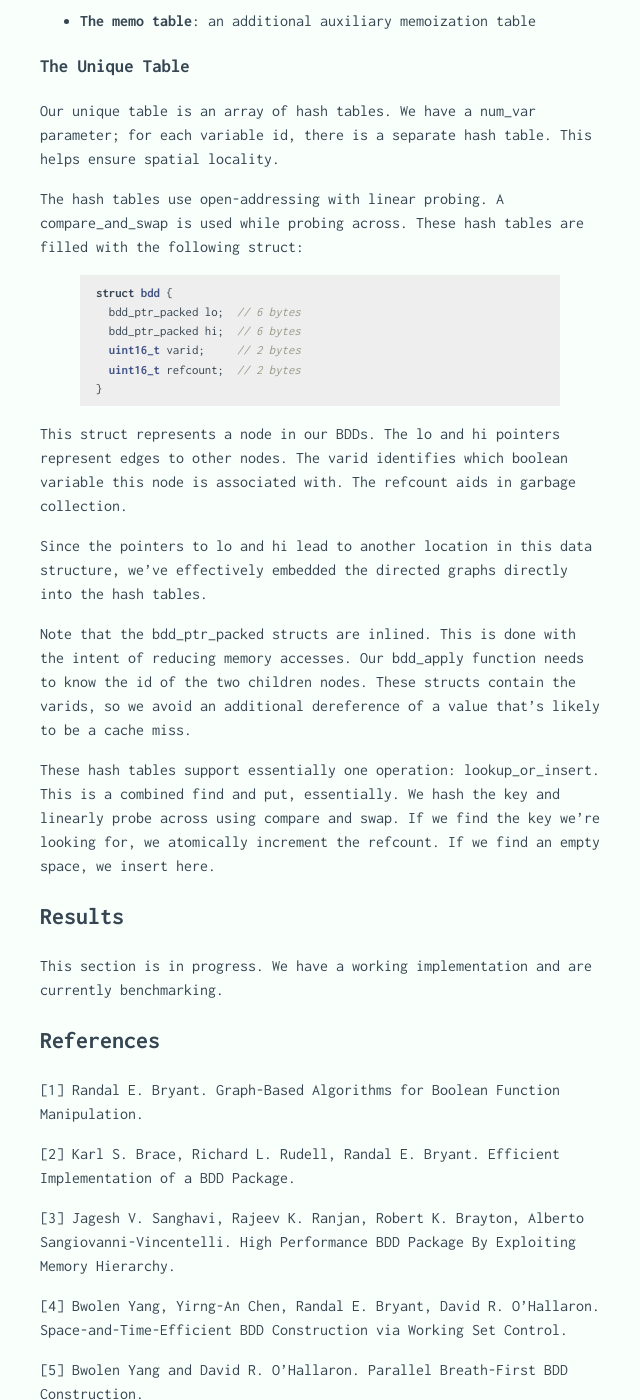
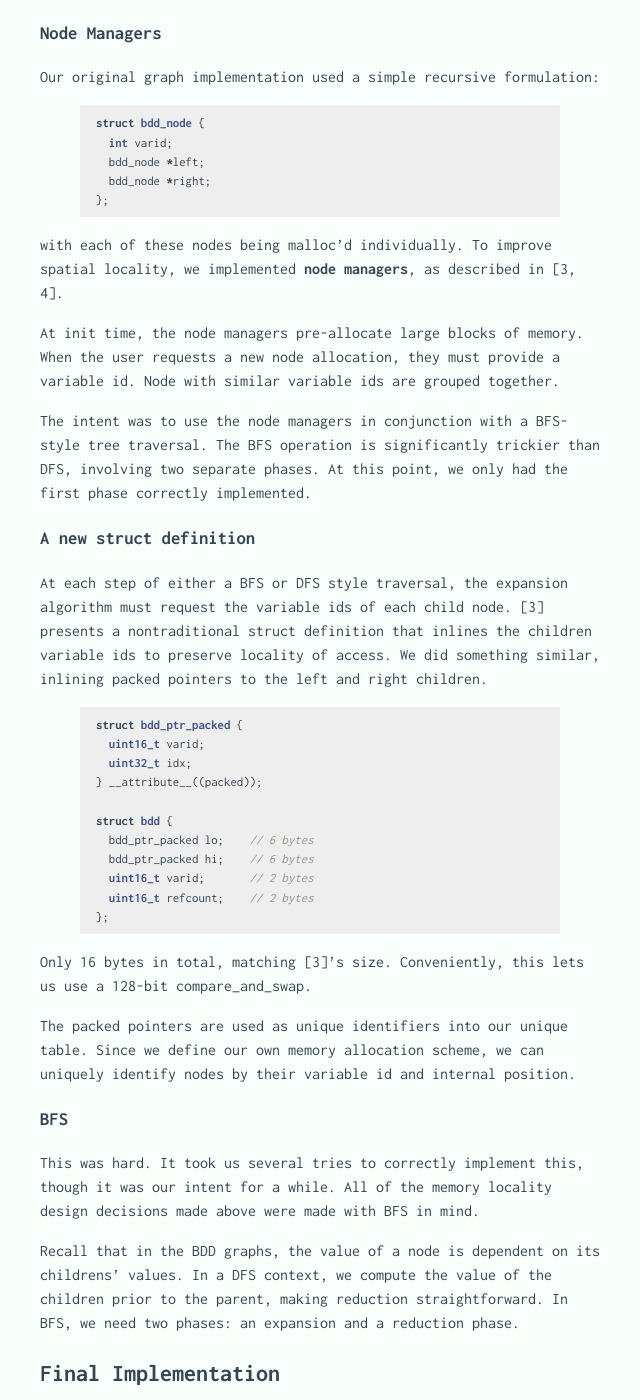
Before and after one commit to evanbergeron/lockfree-bdd, a Jekyll site: the page built from index.md, in a window 1280 px wide and 1400 px high, scrolled down 1946 px. Shown: the whole window, without its empty margins (0-640 px from the left). Built offline with Jekyll 4.4.1, drawn with Linux system fonts in a browser that asks for light colours; some of the changed text lies outside the part shown.

Commit message:
Add more final writeup

```diff
--- a/index.md
+++ b/index.md
@@ -25,6 +25,9 @@ The low arithmetic intensity is somewhat inherent to the problem.
 
 ## Approach
 
+In all implementations, we maintain a unique table: a key-value store that ensures no duplicate nodes are created.
+
+
 ### First approach - DFS
 
 Our original serial implementation DFS'd on the graph using the if-then-else normal form operation as described in [2]. We parallelized this using Cilk+ in a fashion similar to [9, 10]. Pseudocode is presented below:
@@ -43,13 +46,23 @@ bdd combine(bdd f, bdd g, bdd h) {
 
 A constant size worker pool is maintained (in our case, using Cilk+). There is data parallelism in the left and right children of each node, so compute each subgraph in parallel.
 
-In this implementation, a memoization cache is shared between workers to avoid duplicate work.
+In this implementation, a lossy memoization cache is shared between workers to avoid duplicate work. Additionally, the DAG and unique table are merged as described in [2] to reduce memory footprint.
 
 This implementation provides a nice solution to the data dependency issue; simply compute from the leaves up. This makes certain canonicity checks very straightforward and yields elegent, readable code. Unfortunately, does very little to address the spatial locality issue.
 
-### Improving Spatial Locality
+## Improving Spatial Locality
 
-Our original graph implementation was used a simple recursive formulation:
+And so begins the long journey to spatial locality.
+
+### Open-Addressing
+
+Our initial unique table used separate chaining with linked lists in each bucket. After decided that we wanted to focus on memory locality, we switched a linear-probing, open-addressing scheme.
+
+In a parallel context, this hash table must be able to be read and written to concurrently. Our final implementation is heavily based on [11].
+
+### Node Managers
+
+Our original graph implementation used a simple recursive formulation:
 
 {% highlight c++ %}
 struct bdd_node {
@@ -59,7 +72,41 @@ struct bdd_node {
 };
 {% endhighlight %}
 
-with each of these nodes being malloc'd individually. To improve spatial locality, we implemented node managers, as described in TODO.
+with each of these nodes being malloc'd individually. To improve spatial locality, we implemented **node managers**, as described in [3, 4].
+
+At init time, the node managers pre-allocate large blocks of memory. When the user requests a new node allocation, they must provide a variable id. Node with similar variable ids are grouped together.
+
+The intent was to use the node managers in conjunction with a BFS-style tree traversal. The BFS operation is significantly trickier than DFS, involving two separate phases. At this point, we only had the first phase correctly implemented.
+
+### A new struct definition
+
+At each step of either a BFS or DFS style traversal, the expansion algorithm must request the variable ids of each child node. [3] presents a nontraditional struct definition that inlines the children variable ids to preserve locality of access. We did something similar, inlining packed pointers to the left and right children.
+
+{% highlight c++ %}
+struct bdd_ptr_packed {
+  uint16_t varid;
+  uint32_t idx;
+} __attribute__((packed));
+
+struct bdd {
+  bdd_ptr_packed lo;    // 6 bytes
+  bdd_ptr_packed hi;    // 6 bytes
+  uint16_t varid;       // 2 bytes
+  uint16_t refcount;    // 2 bytes
+};
+{% endhighlight %}
+
+Only 16 bytes in total, matching [3]'s size. Conveniently, this lets us use a 128-bit compare_and_swap.
+
+The packed pointers are used as unique identifiers into our unique table. Since we define our own memory allocation scheme, we can uniquely identify nodes by their variable id and internal position.
+
+### BFS
+
+This was hard. It took us several tries to correctly implement this, though it was our intent for a while. All of the memory locality design decisions made above were made with BFS in mind.
+
+Recall that in the BDD graphs, the value of a node is dependent on its childrens' values. In a DFS context, we compute the value of the children prior to the parent, making reduction straightforward. In BFS, we need two phases: an expansion and a reduction phase.
+
+## Final Implementation
 
 Our implementation has two key data structures:
 
@@ -92,7 +139,17 @@ These hash tables support essentially one operation: lookup_or_insert. This is a
 
 ## Results
 
-This section is in progress. We have a working implementation and are currently benchmarking.
+This section is in progress. We finally have a working implementation and are currently benchmarking.
+
+## Future Work
+
+There a handful of optimizations on sequential BDDs that we didn't get the chance to implement. Complement edges and standard triples as described in [2] would be the first step.
+
+The size of the resulting BDD can be highly dependent on the ordering of variables. For this reason, some BDD libraries provide heuristics for dynamic variable reordering.
+
+Additionally, we'd be interested in implementing a hybrid DFS/BFS traversal in the spirit of [4, 5, 6].
+
+## Lessons Learned
 
 ## References
 
```
